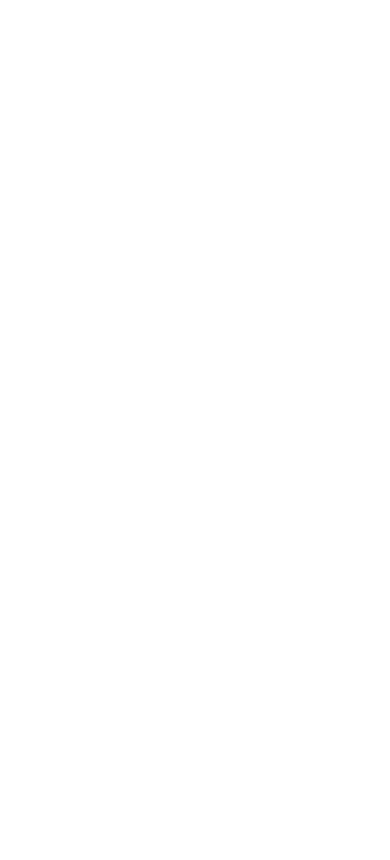
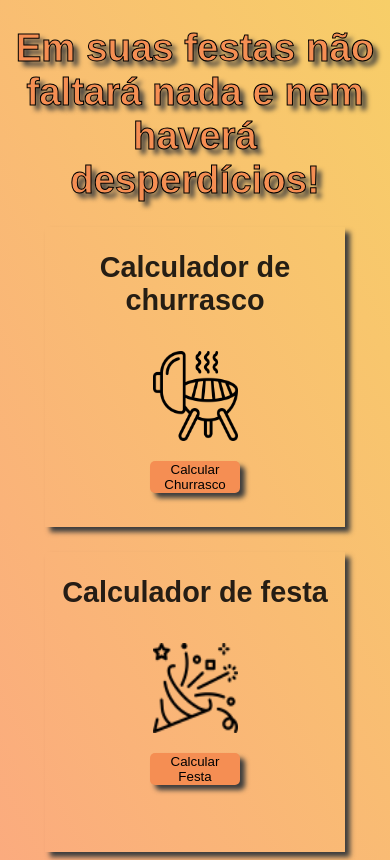
Before and after one commit to AnaCarvalh08/Calculadora-de-Festa, a plain HTML site: page index.html in a window 390 px wide. Drawn offline with Linux system fonts and the light colour scheme; a web font is replaced by a local one.

Commit message:
Lógica churrasco pronta

```diff
--- /dev/null
+++ b/churrasco.css
@@ -0,0 +1,73 @@
+body {
+    display: grid;
+    grid-template-columns: 1fr 1fr;
+    height: 100vh;
+    margin: 0;
+    padding: 0;
+    font-family: "Madimi One", sans-serif;
+    font-size: larger;
+}
+
+.imagem {
+    background-image: url("./imgchurras.jpg");
+    background-size: cover;
+    background-position: center;
+}
+
+.formulario {
+    background-color: #F7CE68;
+    display: flex;
+    flex-direction: column;
+    justify-content: center;
+    align-items: center;
+}
+
+.conteudo {
+    display: flex;
+    flex-direction: column;
+    gap: 20px;
+}
+
+.conteudo input,
+button {
+    border: none;
+    padding: 10px 20px;
+    border-radius: 10px;
+    font-size: 18px;
+}
+
+.conteudo input:focus {
+    outline: none;
+
+}
+
+.conteudo button {
+    background-color: #f09b2c;
+
+}
+
+.conteudo button:hover {
+    background-color: #d67b03;
+    cursor: pointer;
+}
+
+ul {
+    list-style-type: none;
+    padding: 0;
+}
+
+li {
+    display: flex;
+    align-items: center;
+    margin-bottom: 10px;
+}
+
+li img {
+    margin-right: 15px;
+}
+
+@media (max-width: 700px) {
+    body {
+        grid-template-columns: 1fr;
+    }
+}
--- a/index.html
+++ b/index.html
@@ -1,11 +1,30 @@
 <!DOCTYPE html>
 <html lang="en">
+
 <head>
     <meta charset="UTF-8">
     <meta name="viewport" content="width=device-width, initial-scale=1.0">
-    <title>Document</title>
+    <link rel="preconnect" href="https://fonts.googleapis.com">
+    <link rel="preconnect" href="https://fonts.gstatic.com" crossorigin>
+    <link href="https://fonts.googleapis.com/css2?family=Angkor&family=Madimi+One&display=swap" rel="stylesheet">
+    <link rel="stylesheet" href="style.css">
+    <title>Calcular Festas</title>
 </head>
+
 <body>
+    <h1>Em suas festas não faltará nada e nem haverá desperdícios!</h1>
+    <div class="center">
+        <div class="churrasco">
+            <h2>Calculador de churrasco</h2>
+            <img src="./churrasco.png" alt="Imagem Churrasqueira">
+            <button onclick="window.location='churrasco.html'">Calcular Churrasco</button>
+        </div>
+        <div class="festa">
+            <h2>Calculador de festa</h2>
+            <img src="./confete.png" alt="Imagem CFesta">
+            <button onclick="window.location='festa.html'">Calcular Festa</button>
+        </div>
+    </div>
+</body>
 
-</body>
 </html>
--- a/style.css
+++ b/style.css
@@ -0,0 +1,65 @@
+body {
+    font-family: "Madimi One", sans-serif;
+    font-size: larger;
+    text-align: center;
+    background-color: #FBAB7E;
+    background-image: linear-gradient(62deg, #FBAB7E 0%, #F7CE68 100%);
+
+}
+
+.center {
+    display: flex;
+    justify-content: center;
+    gap: 25px;
+    flex-wrap: wrap;
+}
+
+.churrasco,
+.festa {
+    width: 300px;
+    height: 300px;
+    display: flex;
+    flex-direction: column;
+    align-items: center;
+    box-shadow: 5px 5px 5px rgba(61, 61, 61, 1);
+    transition: box-shadow 0.3s ease-in-out;
+}
+
+.churrasco:hover,
+.festa:hover {
+    box-shadow: 10px 10px 10px rgba(61, 61, 61, 1);
+
+}
+
+h1 {
+    color: #f58e53;
+    -webkit-text-stroke: 1px black;
+    text-decoration: double;
+    text-shadow: 5px 5px 5px rgba(61, 61, 61, 1);
+    ;
+}
+
+h2 {
+    color: rgba(8, 8, 8, 0.884);
+}
+
+img {
+    width: 85px;
+    height: 90px;
+    margin-top: 10px;
+}
+
+button {
+    width: 30%;
+    border-radius: 5px;
+    border: none;
+    margin-top: 20px;
+    background-color: #f58e53;
+    color: rgb(0, 0, 0);
+    box-shadow: 5px 5px 5px rgba(61, 61, 61, 1);
+}
+
+button:hover {
+    cursor: pointer;
+    background-color: #f3b56f;
+}
```
Also changed, not shown: churrasco.html (+50 -0 lines), churrasco.js (added, +68 -0 lines), carne.png (added), cerveja.png (added), churrasco.png (added), confete.png (added), festa.css (added), festa.js (added), refrigerante.png (added), 1 other file.
